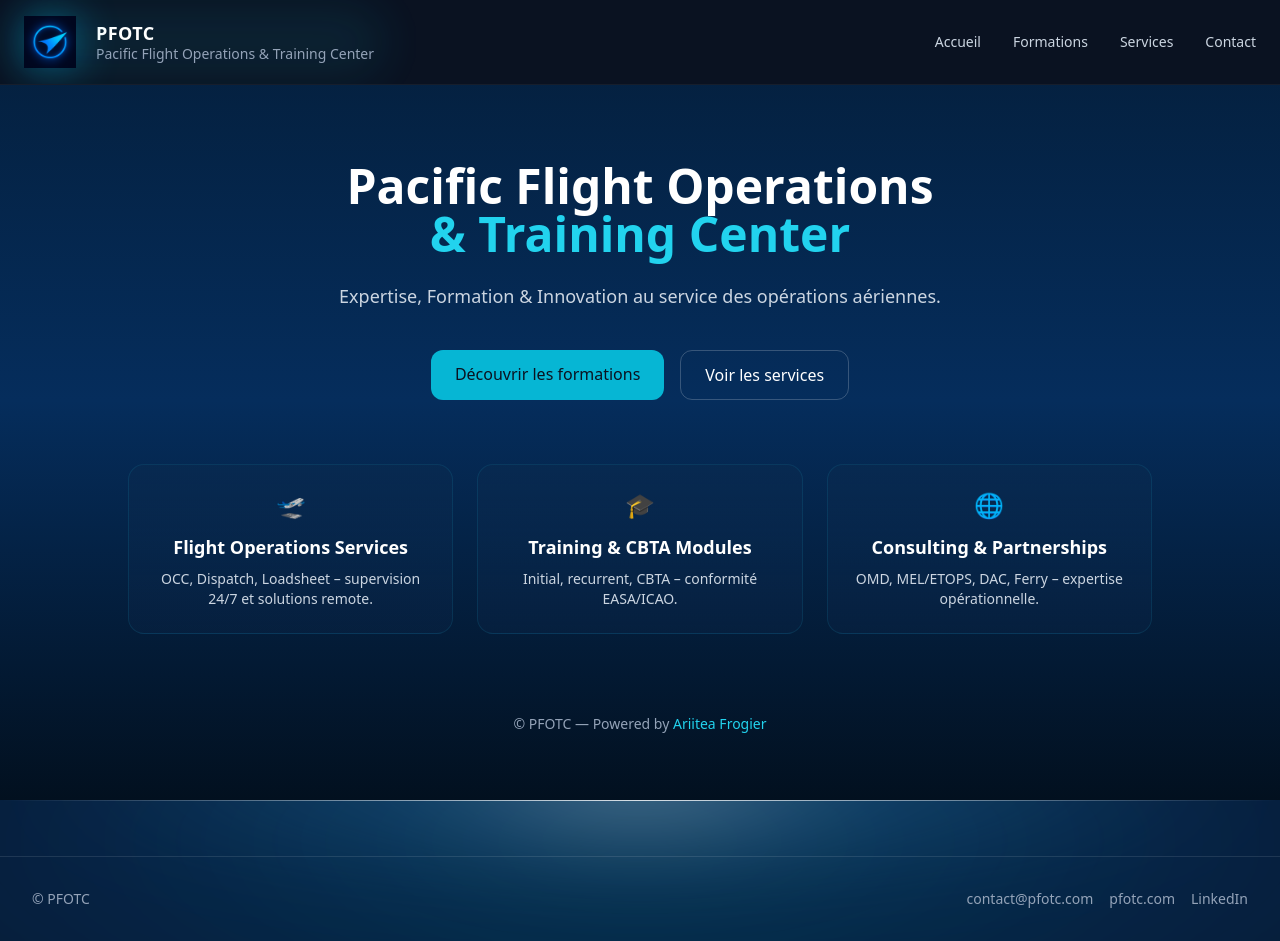
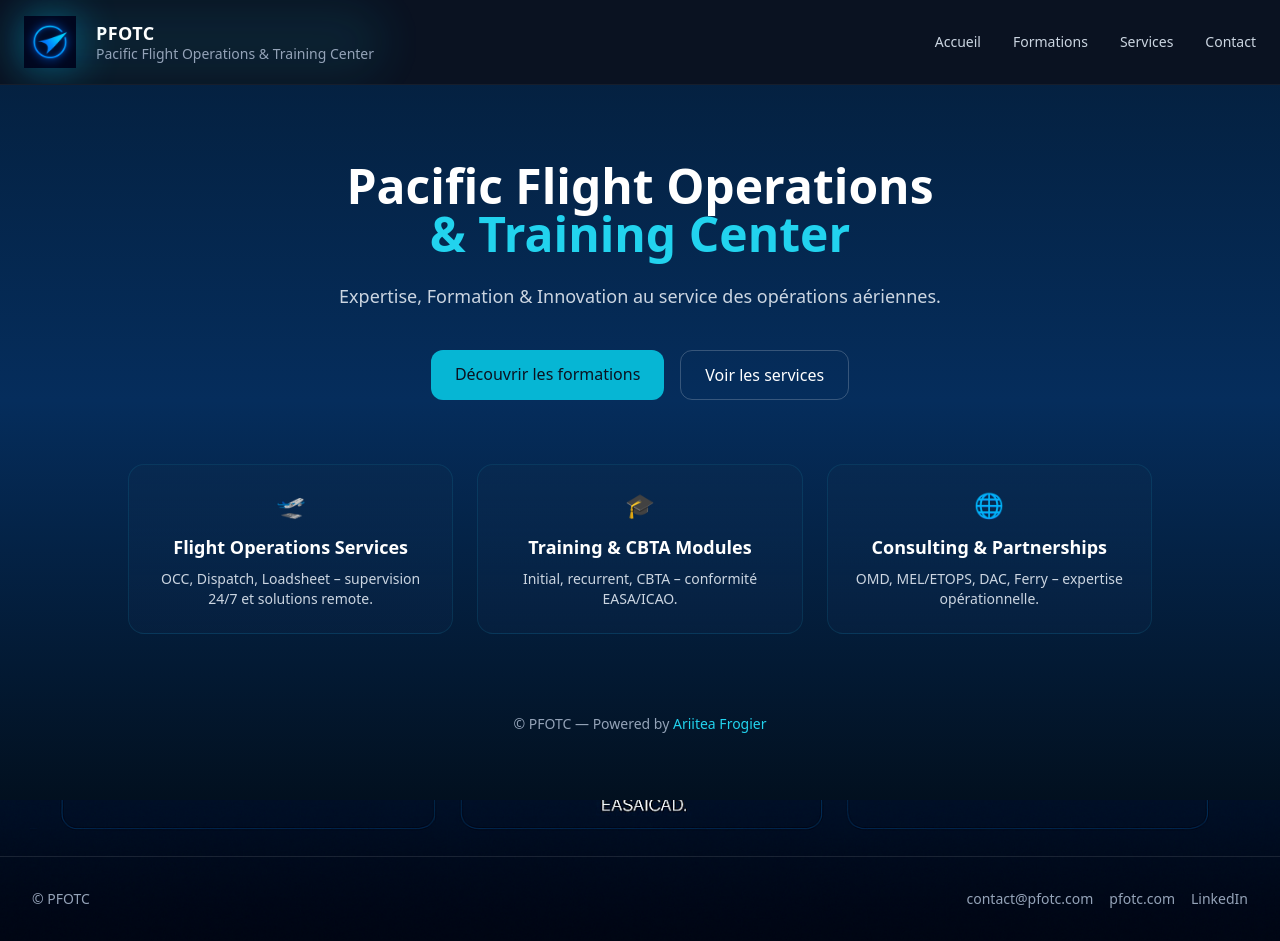
Before and after one commit to Ariitea1/pfotc-site-themes-Bleu-Tech-Horizon, a Next.js app: page / in a window 1280 px wide. Built offline with nearby package versions, Linux system fonts and the light colour scheme.

Commit message:
Update layout.tsx

```diff
--- a/app/layout.tsx
+++ b/app/layout.tsx
@@ -20,30 +20,11 @@ export const metadata = {
 export default function RootLayout({ children }: { children: ReactNode }) {
   return (
     <html lang="fr">
-      <body className="relative overflow-x-hidden bg-[#071425] text-white">
-        {/* Halo bleu diffus */}
-        <div
-          className="absolute bottom-[-200px] left-1/2 -translate-x-1/2 w-[160%] h-[600px]
-                     bg-[radial-gradient(ellipse_at_center,rgba(0,200,255,0.3)_0%,rgba(0,120,255,0.2)_40%,transparent_90%)]
-                     blur-[120px] opacity-80 rounded-full pointer-events-none z-[0]"
-        ></div>
-
-        {/* 🌌 Courbe d’horizon lumineuse */}
-        <div
-          className="absolute bottom-[60px] left-0 w-full h-[200px]
-                     bg-[radial-gradient(ellipse_at_center,rgba(255,255,255,0.9)_0%,rgba(80,180,255,0.3)_25%,transparent_70%)]
-                     opacity-70 blur-[50px] pointer-events-none z-[1]"
-        ></div>
-
-        {/* Liseré blanc net au sommet de la courbe */}
-        <div
-          className="absolute bottom-[140px] left-0 w-full h-[2px]
-                     bg-gradient-to-r from-transparent via-white to-transparent
-                     opacity-80 blur-[0.5px] z-[2]"
-        ></div>
-
-        {/* Contenu principal */}
-        <div className="relative z-[10]">
+      <body
+        className="relative overflow-x-hidden bg-[#0b1220] text-white
+                   bg-[url('/background_horizon.png')] bg-cover bg-center bg-no-repeat"
+      >
+        <div className="relative z-10 min-h-screen">
           <Header />
           <main>{children}</main>
           <Footer />
```
